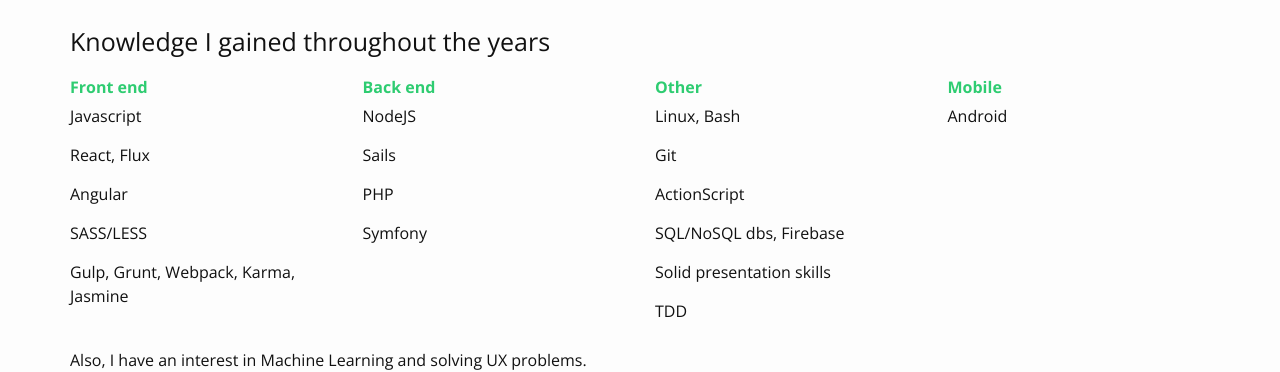
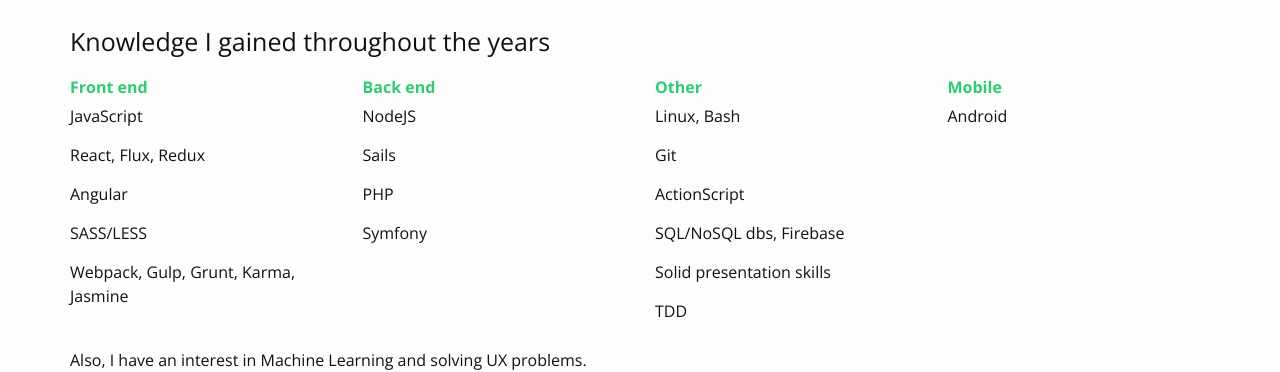
Before and after one commit to stefan-moraru/stefanmoraru.ro, a Jekyll site: the page built from index.html, in a window 1280 px wide. Shown: the part 364-736 px from the top of the page. Built offline with Jekyll 4.4.1, drawn with Linux system fonts in a browser that asks for light colours; nearby versions of some CDN libraries; some of the changed text lies outside the part shown.

Commit message:
Improvements

```diff
--- a/_config.yml
+++ b/_config.yml
@@ -2,6 +2,6 @@
 permalink: /blog/:categories/:title
 title: Stefan Moraru
 email: stefan@stefanmoraru.ro
-description: Fancy stuff
+description: Full stack developer with a snappy mind
 baseurl: ""
 url: "http://stefanmoraru.ro"
--- a/_data/skills.yml
+++ b/_data/skills.yml
@@ -1,5 +1,5 @@
 - name: Front end
-  skills: [ Javascript, "React, Flux", Angular, SASS/LESS, "Gulp, Grunt, Webpack, Karma, Jasmine" ]
+  skills: [ JavaScript, "React, Flux, Redux", Angular, SASS/LESS, "Webpack, Gulp, Grunt, Karma, Jasmine" ]
 
 - name: Back end
   skills: [ NodeJS, Sails, PHP, Symfony ]
--- a/_data/speaking.yml
+++ b/_data/speaking.yml
@@ -2,9 +2,10 @@
   date: 22-05-2016
   description: Delivered a talk about a platform I developed for making volunteering more accesible.
   image: assets/speaking-tedxiasi.png
-  imageHeight: 34
+  imageHeight: 29
 
 - name: CodeCamp Iasi
   date: 22-05-2016
   description: '"Hackathon your work" was a presentation about applying hackathon concepts to daily work. It aimed at providing an approach that would improve our working efficency.'
   image: assets/speaking-codecamp.png
+  imageHeight: 25
--- a/_sass/_index.scss
+++ b/_sass/_index.scss
@@ -174,6 +174,16 @@
     height: 40px;
     margin-right: 30px;
   }
+
+  &__company {
+    &__date {
+      margin-bottom: 0;
+    }
+
+    &__link {
+      margin-top: 0;
+    }
+  }
 }
 
 .bold {
--- a/index.html
+++ b/index.html
@@ -106,7 +106,8 @@
       <div class="companies__company">
         <img src="{{ company.image }}" style="height: {{ company.height }}px;" />
         <h4 class="u-m-0">{{ company.position }}</h4>
-        <h5>{{ company.start }} - {{ company.end }} ({{ company.duration }})</h5>
+        <h5 class="companies__company__date">{{ company.start }} - {{ company.end }} ({{ company.duration }})</h5>
+        <h5 class="companies__company__link"><a href="{{ company.href }}" target="_blank">{{ company.href }}</a></h5>
       </div>
       {% endfor %}
     </div>
```
Also changed, not shown: _data/companies.yml (+8 -8 lines).
